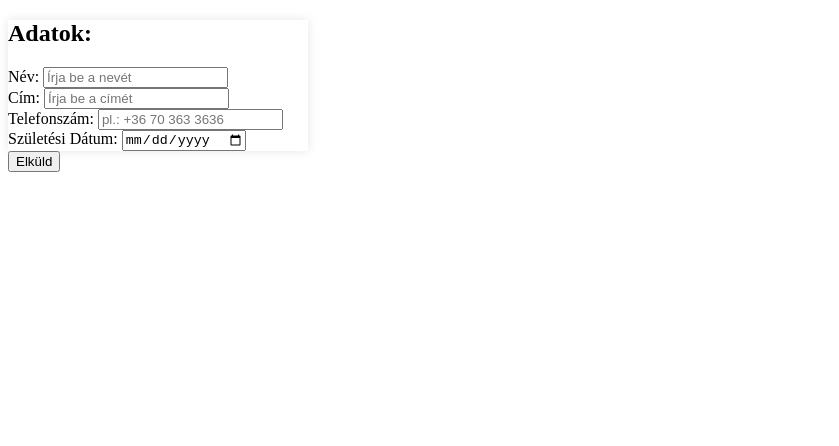
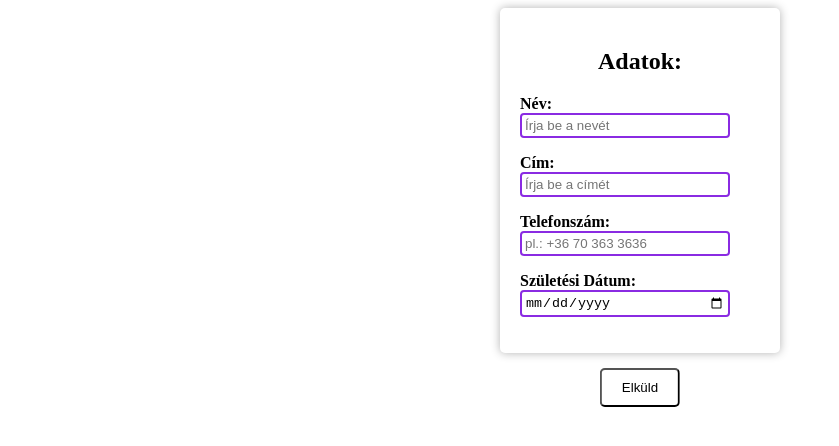
Before and after one commit to Maxer003/urlap-iskolai-project, a plain HTML site: page index.html in a window 1280 px wide. Shown: the whole page, without its empty margins (0-839 px from the left). Drawn offline with Linux system fonts and the light colour scheme.

Commit message:
added more css code + transition button

```diff
--- a/style.css
+++ b/style.css
@@ -1,4 +1,47 @@
 .firstColumnCont{
-    width: 300px;
-    box-shadow: 0 0 10px rgba(0, 0, 0, 0.1);
+    position: relative;
+    margin: auto;
+    width: 240px;
+    padding: 20px;
+    border-radius: 5px;
+    box-shadow: 0 0 10px rgba(0, 0, 0, 0.3);
 }
+
+.firstColumnCont label {
+    font-weight: bold;
+    margin-bottom: 5px;
+}
+
+.firstColumnCont input {
+    width: 200px;
+    border: 2px solid blueviolet;
+    border-radius: 4px;
+    margin-bottom: 3px;
+    padding: 3px;
+}
+
+.firstColumnCont div {
+    margin-bottom: 13px;
+}
+
+#maintext {
+    text-align: center;
+}
+
+#submit {
+    position: relative;
+    top: 15px;
+    left: 50%;
+    transform: translateX(-50%);
+    background-color: white;
+    color: black;
+    cursor: pointer;
+    border-radius: 5px;
+    padding: 10px 20px;
+    transition: all .2s ease-in-out;
+}
+
+#submit:hover {
+    color: white;
+    background-color: black;
+}
```
